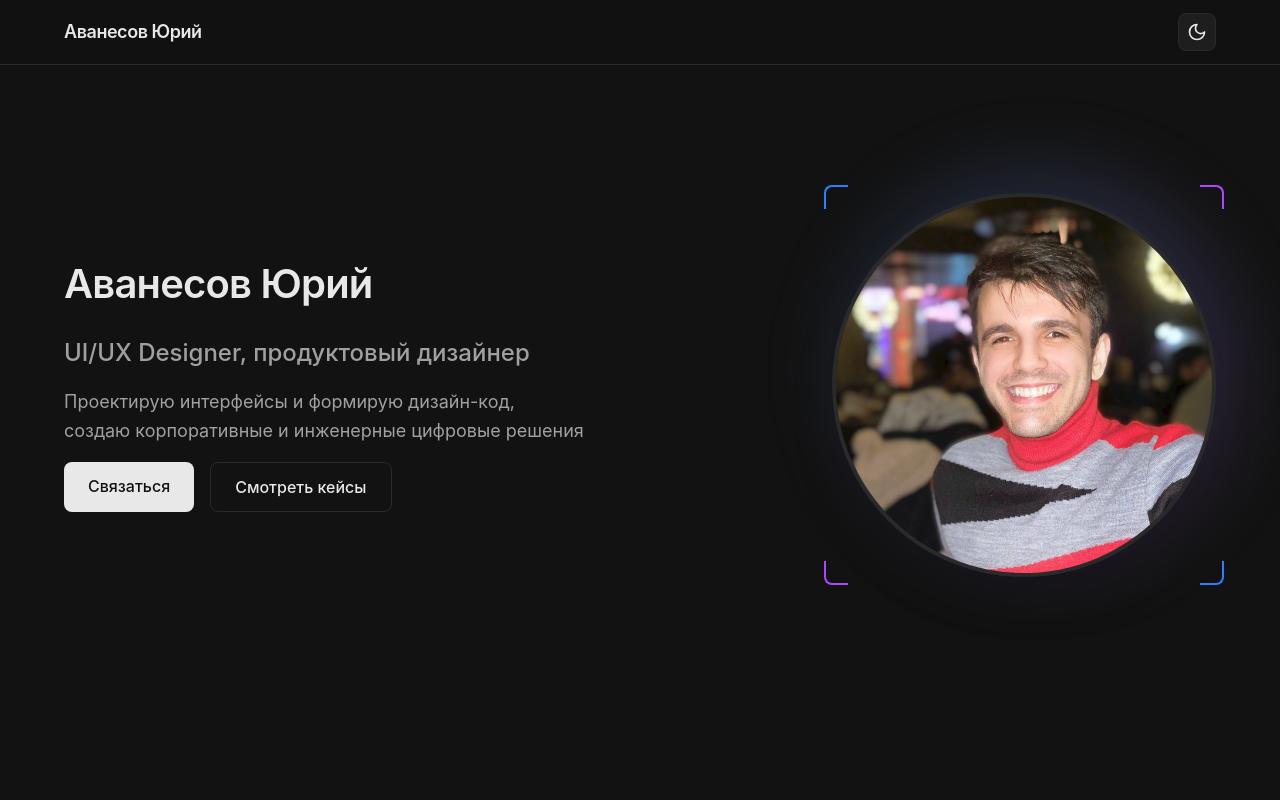
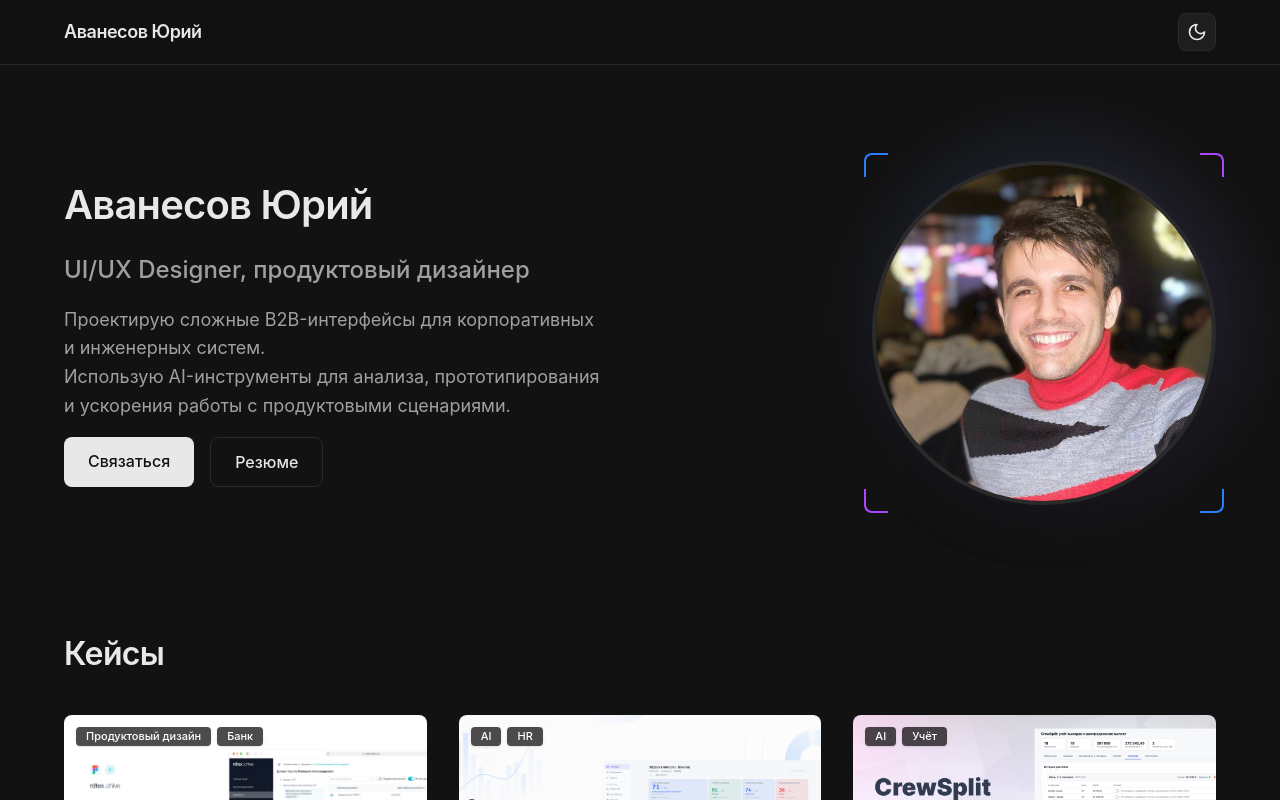
Before and after one commit to avanesov89/portfolio, a Next.js app: page / in a window 1280 px wide. Shown: the top 800 px of the page. Built offline with nearby package versions, Linux system fonts and the light colour scheme.

Commit message:
Update homepage hero layout

```diff
--- a/src/components/Cases.tsx
+++ b/src/components/Cases.tsx
@@ -10,9 +10,9 @@ export function Cases({ cases }: CasesProps) {
   const sortedCases = sortCasesForPortfolio(getListedCases(cases));
 
   return (
-    <section id="portfolio" className="py-16 md:py-24">
+    <section id="portfolio" className="pt-6 pb-16 md:pt-8 md:pb-24">
       <div className="max-w-[1200px] mx-auto px-6">
-        <h2 className="text-2xl md:text-3xl font-semibold mb-10">
+        <h2 className="mb-8 text-2xl font-semibold md:mb-10 md:text-3xl">
           Кейсы
         </h2>
         <div className="grid grid-cols-1 md:grid-cols-2 lg:grid-cols-3 gap-8">
--- a/src/components/Experience.tsx
+++ b/src/components/Experience.tsx
@@ -6,7 +6,7 @@ interface ExperienceProps {
 
 export function Experience({ experience }: ExperienceProps) {
   return (
-    <section className="py-16 md:py-24">
+    <section className="py-10 md:py-14">
       <div className="max-w-[1200px] mx-auto px-6">
         <h2 className="text-2xl md:text-3xl font-semibold mb-10">
           Опыт
--- a/src/components/Hero.tsx
+++ b/src/components/Hero.tsx
@@ -7,20 +7,27 @@ interface HeroProps {
 }
 
 export function Hero({ name, position, tagline }: HeroProps) {
+  const taglineLines = tagline.split("\n").filter(Boolean);
+  const resumeUrl = withBasePath("/pdfs/avanesov_ux.pdf");
+
   return (
-    <section className="py-20 md:py-32">
+    <section className="py-8 md:py-10 lg:py-12">
       <div className="max-w-[1200px] mx-auto px-6">
-        <div className="grid grid-cols-1 lg:grid-cols-2 gap-12 items-center">
+        <div className="grid grid-cols-1 items-center gap-8 md:min-h-[430px] lg:min-h-[440px] lg:grid-cols-[minmax(0,1.08fr)_minmax(280px,0.72fr)] lg:gap-14">
           {/* Текстовая часть */}
-          <div className="order-2 lg:order-1">
-            <h1 className="text-4xl md:text-5xl lg:text-6xl font-bold mb-6 tracking-tight">
+          <div className="min-w-0 max-w-[600px]">
+            <h1 className="mb-5 text-4xl font-bold tracking-tight [text-wrap:balance] md:text-5xl lg:text-6xl">
               {name}
             </h1>
-            <p className="text-xl md:text-2xl text-[var(--foreground-muted)] mb-8 font-medium">
+            <p className="mb-6 max-w-full break-words text-lg font-medium text-[var(--foreground-muted)] [text-wrap:balance] md:text-2xl">
               {position}
             </p>
-            <p className="text-base md:text-lg text-[var(--foreground-muted)] mb-10 max-w-2xl leading-relaxed" style={{ whiteSpace: 'pre-line' }}>
-              {tagline}
+            <p className="mb-8 max-w-full break-words text-base leading-relaxed text-[var(--foreground-muted)] [text-wrap:pretty] md:text-lg">
+              {taglineLines.map((line) => (
+                <span key={line} className="block">
+                  {line}
+                </span>
+              ))}
             </p>
             <div className="flex flex-wrap gap-4">
               <a
@@ -33,24 +40,26 @@ export function Hero({ name, position, tagline }: HeroProps) {
                 Связаться
               </a>
               <a
-                href="#portfolio"
+                href={resumeUrl}
+                target="_blank"
+                rel="noopener noreferrer"
                 className="px-6 py-3 border border-[var(--border)] rounded-lg font-medium hover:bg-[var(--border)] transition-colors"
               >
-                Смотреть кейсы
+                Резюме
               </a>
             </div>
           </div>
 
           {/* Фотография */}
-          <div className="order-1 lg:order-2 flex justify-center lg:justify-end">
+          <div className="hidden justify-center lg:flex lg:justify-end">
             <div className="relative">
               {/* Декоративный элемент - градиентный круг */}
-              <div className="absolute inset-0 bg-gradient-to-br from-blue-400/20 to-purple-400/20 rounded-full blur-2xl transform translate-x-4 -translate-y-4"></div>
+              <div className="absolute inset-0 bg-gradient-to-br from-blue-400/15 to-purple-400/15 rounded-full blur-2xl transform translate-x-3 -translate-y-3"></div>
 
               {/* Рамка с закруглениями */}
               <div className="relative">
                 {/* Основная рамка */}
-                <div className="w-64 h-64 md:w-80 md:h-80 lg:w-96 lg:h-96 rounded-full overflow-hidden border-4 border-[var(--border)] shadow-2xl">
+                <div className="h-52 w-52 overflow-hidden rounded-full border-4 border-[var(--border)] shadow-2xl sm:h-60 sm:w-60 md:h-72 md:w-72 lg:h-80 lg:w-80 xl:h-[21.5rem] xl:w-[21.5rem]">
                   <img
                     src={withBasePath("/images/avanesov.jpg")}
                     alt={name}
--- a/src/data/profile.ts
+++ b/src/data/profile.ts
@@ -3,7 +3,7 @@ import { ProfileData } from '@/types';
 export const profileData: ProfileData = {
   name: 'Аванесов Юрий',
   position: 'UI/UX Designer, продуктовый дизайнер',
-  tagline: 'Проектирую интерфейсы и формирую дизайн-код,\nсоздаю корпоративные и инженерные цифровые решения',
+  tagline: 'Проектирую сложные B2B-интерфейсы для корпоративных и\u00a0инженерных\u00a0систем.\nИспользую AI-инструменты для анализа, прототипирования и\u00a0ускорения\u00a0работы с продуктовыми сценариями.',
   about: `Люблю погружаться в бизнес-процессы и переносить бизнес-логику в интерфейсы. Разобраться, как все работает под капотом, и сделать это понятным и приятным для пользователей — вот что мне действительно нравится.\n\nЯ надежный и ответственный специалист, который умеет грамотно оценивать сроки выполнения задач и своевременно их завершать. `,
 
   experience: [
```
